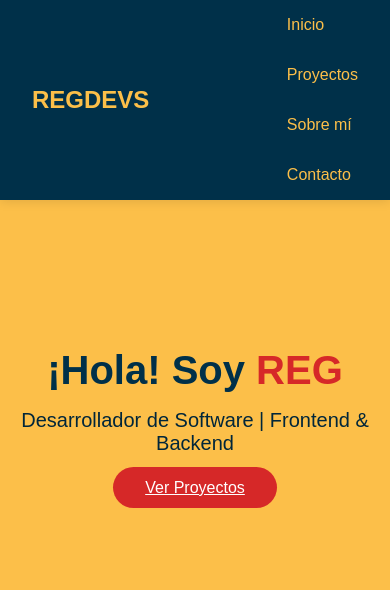
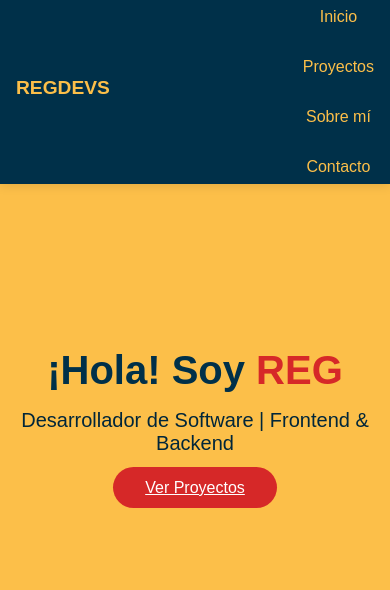
Before and after one commit to REGGDIS/portfolio, a website: page index.html in a window 390 px wide. Shown: the top 590 px of the page. Drawn offline with nearby package versions, Linux system fonts and the light colour scheme.

Commit message:
Ajusto diseño responsivo de navbar y hero para móviles

```diff
--- a/styles/main.scss
+++ b/styles/main.scss
@@ -142,6 +142,7 @@ body {
   .projects-wrapper {
     max-width: 1000px;
     margin: 0 auto;
+    padding: 0 1rem;
   }
 
   .projects-grid {
@@ -383,6 +384,20 @@ body {
 @media (max-width: 768px) {
   nav ul {
     flex-direction: column;
+    gap: 1rem;
+    align-items: center;
+  }
+
+  .navbar {
+    padding: 0.5rem 1rem;
+    text-align: center;
+
+    .logo {
+      font-size: 1.2rem;
+      display: block;
+      margin-bottom: 0.5rem;
+      transition: all 0.3s ease;
+    }
   }
 
   .hero-illustration {
```
Also changed, not shown: styles/main.css, 1 other file.
